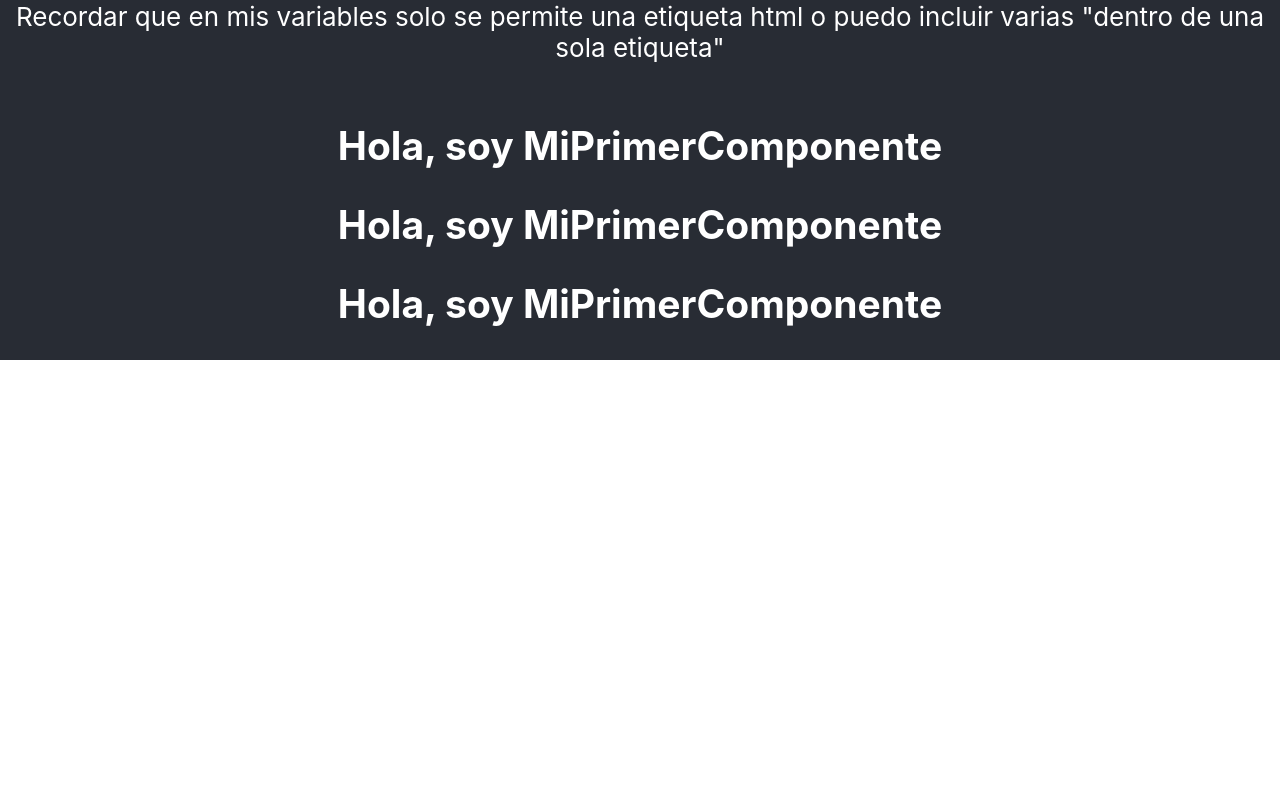
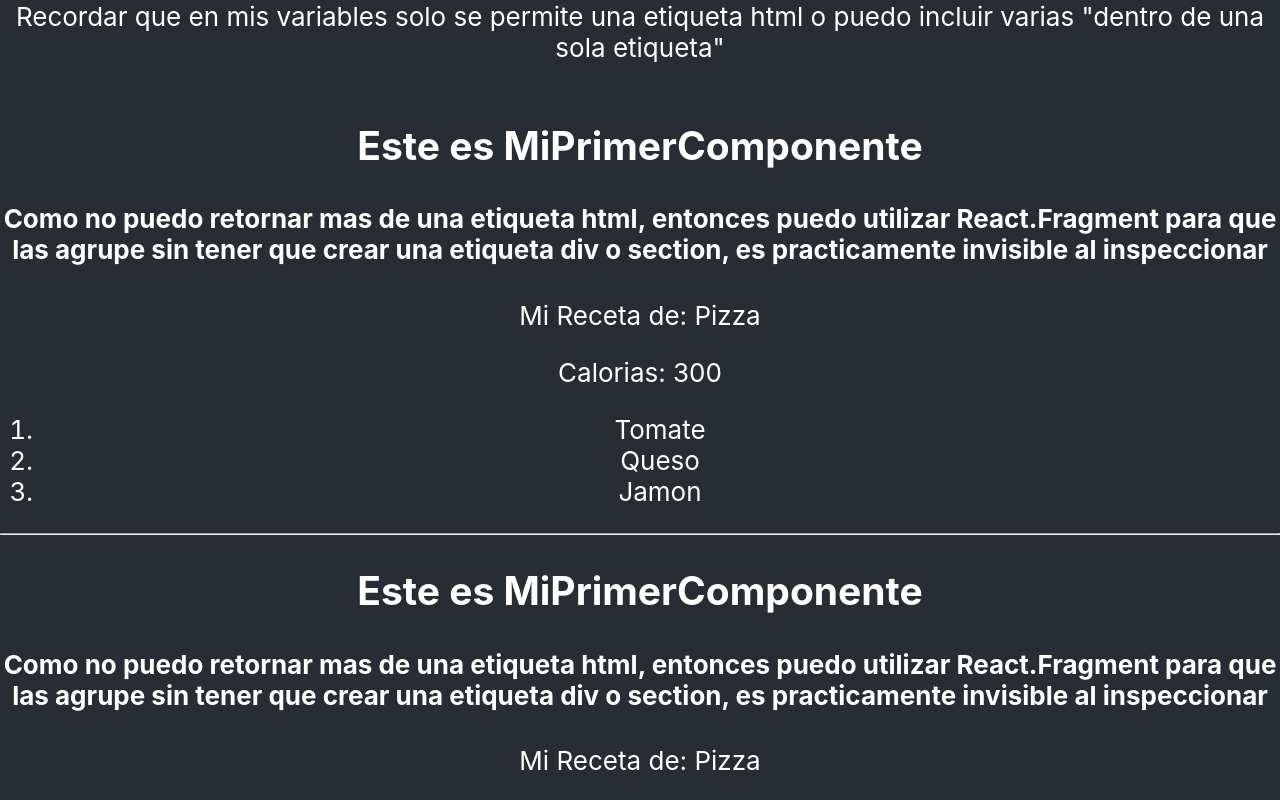
Before and after one commit to gromanoalvarez/React, a React (Create React App) app: page / in a window 1280 px wide. Shown: the part 680-1480 px from the top of the page. Before the commit the page ends 1040 px from the top, so only its background shows below. Built offline with nearby package versions, Linux system fonts and the light colour scheme.

Commit message:
Mejores practicas en componente, uso de array con metodo map para recorrerlo y sus key para identificar cada elemento del array

```diff
--- a/src/components/MiPrimerComponente.js
+++ b/src/components/MiPrimerComponente.js
@@ -1,10 +1,38 @@
-import React from "react";
+//* También puedo hacer de este modo pero no es tan buena práctica:
+// import React from "react";
+// class MiPrimerComponente extends React.Component{
 
-class MiPrimerComponente extends React.Component{
+import React, {Component} from "react";
+
+class MiPrimerComponente extends Component{
 
     render(){
+        let receta = {
+            nombre: 'Pizza',
+            ingredientes: ['Tomate', 'Queso', 'Jamon'],
+            calorias: 300
+        }
+
         return (
-            <h1>Hola, soy MiPrimerComponente</h1>
+            <React.Fragment>
+                <h1>Este es MiPrimerComponente</h1>
+                <h4>Como no puedo retornar mas de una etiqueta html, entonces puedo utilizar React.Fragment para que las agrupe sin tener que crear una etiqueta div o section, es practicamente invisible al inspeccionar</h4>
+                <p>{'Mi Receta de: ' + receta.nombre}</p>
+                <p>{'Calorias: ' + receta.calorias}</p>
+                <ol>
+                    {
+                        receta.ingredientes.map((ingrediente, i) => {
+                            console.log(ingrediente);
+                            return (
+                                <li key= {i}>
+                                    {ingrediente}
+                                </li>
+                            )
+                        })
+                    }
+                </ol>
+                <hr/>
+            </React.Fragment>
         );
     }
 }
```
